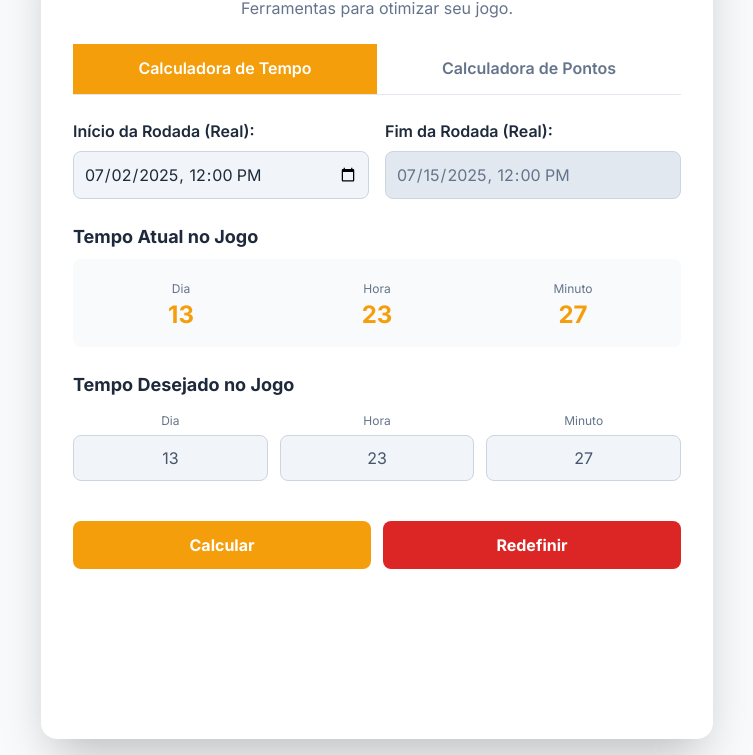
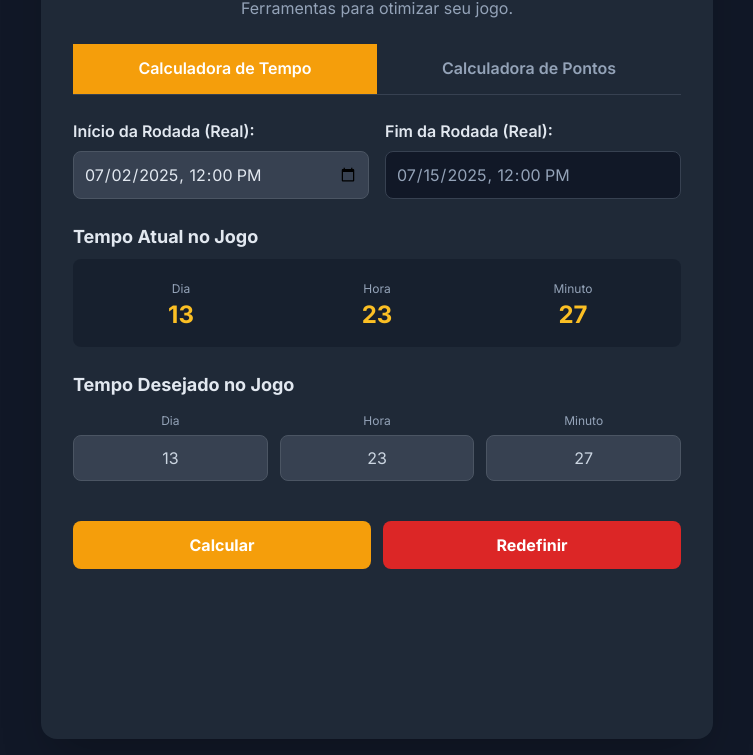
Before and after one commit to bernardotraad/the-crims-calculator, a plain HTML site: page index.html in a window 1280 px wide. Shown: the part 96-851 px from the top of the page, without its empty margins (263-1016 px from the left). Drawn offline with nearby package versions, Linux system fonts and the light colour scheme.

Commit message:
Update index.html

```diff
--- a/index.html
+++ b/index.html
@@ -1,9 +1,9 @@
 <!DOCTYPE html>
-<html lang="pt-BR">
+<html lang="pt-BR" class="dark">
 <head>
     <meta charset="UTF-8">
     <meta name="viewport" content="width=device-width, initial-scale=1.0">
-    <title>Calculadora The Crims | PRO</title>
+    <title>Calculadora | The Crims</title>
     <script src="https://cdn.tailwindcss.com"></script>
     <link rel="preconnect" href="https://fonts.googleapis.com">
     <link rel="preconnect" href="https://fonts.gstatic.com" crossorigin>
@@ -29,38 +29,21 @@
             background-color: #f59e0b;
             color: white;
         }
-        /* Lógica de ícones simplificada */
-        #theme-icon-dark {
-            display: none;
-        }
-
-        .dark #theme-icon-light {
-            display: none;
-        }
-
-        .dark #theme-icon-dark {
-            display: block;
-        }
     </style>
 </head>
-<body class="bg-slate-50 dark:bg-gray-900 text-slate-600 dark:text-slate-300 flex items-center justify-center min-h-screen p-4 transition-colors duration-300">
+<body class="bg-gray-900 text-slate-300 flex items-center justify-center min-h-screen p-4 transition-colors duration-300">
 
-    <div class="container bg-white dark:bg-gray-800 p-6 sm:p-8 rounded-2xl shadow-2xl max-w-2xl w-full mx-auto space-y-6">
+    <div class="container bg-gray-800 p-6 sm:p-8 rounded-2xl shadow-2xl max-w-2xl w-full mx-auto space-y-6">
         <header class="text-center relative">
-            <h1 class="text-3xl sm:text-4xl font-extrabold text-amber-500 dark:text-amber-400">Calculadora The Crims</h1>
-            <p class="text-slate-500 dark:text-slate-400 mt-1">Ferramentas para otimizar seu jogo.</p>
-
-            <button id="theme-toggle" class="absolute top-0 right-0 p-2 rounded-full text-slate-500 dark:text-slate-400 hover:bg-slate-200 dark:hover:bg-gray-700 transition-colors">
-                <svg id="theme-icon-light" class="w-6 h-6" fill="none" stroke="currentColor" viewBox="0 0 24 24"><path stroke-linecap="round" stroke-linejoin="round" stroke-width="2" d="M12 3v1m0 16v1m9-9h-1M4 12H3m15.364 6.364l-.707-.707M6.343 6.343l-.707-.707m12.728 0l-.707.707M6.343 17.657l-.707.707M16 12a4 4 0 11-8 0 4 4 0 018 0z"></path></svg>
-                <svg id="theme-icon-dark" class="w-6 h-6" fill="none" stroke="currentColor" viewBox="0 0 24 24"><path stroke-linecap="round" stroke-linejoin="round" stroke-width="2" d="M20.354 15.354A9 9 0 018.646 3.646 9.003 9.003 0 0012 21a9.003 9.003 0 008.354-5.646z"></path></svg>
-            </button>
+            <h1 class="text-3xl sm:text-4xl font-extrabold text-amber-400">Calculadora The Crims</h1>
+            <p class="text-slate-400 mt-1">Ferramentas para otimizar seu jogo.</p>
         </header>
 
-        <nav class="flex border-b border-slate-200 dark:border-gray-700">
-            <button class="tab-button flex-1 py-3 px-4 text-sm sm:text-base font-semibold text-slate-500 dark:text-slate-400 border-b-2 border-transparent transition-colors duration-300 hover:text-amber-500 dark:hover:text-amber-400" data-tab-id="timeCalculatorTabContent">
+        <nav class="flex border-b border-gray-700">
+            <button class="tab-button flex-1 py-3 px-4 text-sm sm:text-base font-semibold text-slate-400 border-b-2 border-transparent transition-colors duration-300 hover:text-amber-400" data-tab-id="timeCalculatorTabContent">
                 Calculadora de Tempo
             </button>
-            <button class="tab-button flex-1 py-3 px-4 text-sm sm:text-base font-semibold text-slate-500 dark:text-slate-400 border-b-2 border-transparent transition-colors duration-300 hover:text-amber-500 dark:hover:text-amber-400" data-tab-id="pointsCalculatorTabContent">
+            <button class="tab-button flex-1 py-3 px-4 text-sm sm:text-base font-semibold text-slate-400 border-b-2 border-transparent transition-colors duration-300 hover:text-amber-400" data-tab-id="pointsCalculatorTabContent">
                 Calculadora de Pontos
             </button>
         </nav>
@@ -69,45 +52,45 @@
             <div id="timeCalculatorTabContent" class="tab-content space-y-6">
                 <section class="grid grid-cols-1 md:grid-cols-2 gap-4">
                     <div class="space-y-2">
-                        <label for="roundStartDate" class="font-semibold text-slate-800 dark:text-slate-200">Início da Rodada (Real):</label>
-                        <input type="datetime-local" id="roundStartDate" class="w-full bg-slate-100 dark:bg-gray-700 border border-slate-300 dark:border-gray-600 rounded-lg p-2.5 text-slate-800 dark:text-slate-200 focus:ring-2 focus:ring-amber-500 focus:border-amber-500 outline-none">
+                        <label for="roundStartDate" class="font-semibold text-slate-200">Início da Rodada (Real):</label>
+                        <input type="datetime-local" id="roundStartDate" class="w-full bg-gray-700 border border-gray-600 rounded-lg p-2.5 text-slate-200 focus:ring-2 focus:ring-amber-500 focus:border-amber-500 outline-none">
                     </div>
                     <div class="space-y-2">
-                        <label for="currentRoundEndDate" class="font-semibold text-slate-800 dark:text-slate-200">Fim da Rodada (Real):</label>
-                        <input type="datetime-local" id="currentRoundEndDate" readonly class="w-full bg-slate-200 dark:bg-gray-900 border border-slate-300 dark:border-gray-700 rounded-lg p-2.5 text-slate-500 dark:text-slate-400 cursor-not-allowed">
+                        <label for="currentRoundEndDate" class="font-semibold text-slate-200">Fim da Rodada (Real):</label>
+                        <input type="datetime-local" id="currentRoundEndDate" readonly class="w-full bg-gray-900 border border-gray-700 rounded-lg p-2.5 text-slate-400 cursor-not-allowed">
                     </div>
                 </section>
                 <section>
-                    <h3 class="font-bold text-lg text-slate-800 dark:text-slate-200 mb-2">Tempo Atual no Jogo</h3>
-                    <div class="grid grid-cols-3 gap-3 text-center bg-slate-100/50 dark:bg-gray-900/50 p-4 rounded-lg">
+                    <h3 class="font-bold text-lg text-slate-200 mb-2">Tempo Atual no Jogo</h3>
+                    <div class="grid grid-cols-3 gap-3 text-center bg-gray-900/50 p-4 rounded-lg">
                         <div>
-                            <span class="text-xs text-slate-500 dark:text-slate-400">Dia</span>
-                            <input type="number" id="currentDay" readonly class="w-full bg-transparent text-amber-500 dark:text-amber-400 text-2xl font-bold text-center outline-none">
+                            <span class="text-xs text-slate-400">Dia</span>
+                            <input type="number" id="currentDay" readonly class="w-full bg-transparent text-amber-400 text-2xl font-bold text-center outline-none">
                         </div>
                         <div>
-                            <span class="text-xs text-slate-500 dark:text-slate-400">Hora</span>
-                            <input type="number" id="currentHour" readonly class="w-full bg-transparent text-amber-500 dark:text-amber-400 text-2xl font-bold text-center outline-none">
+                            <span class="text-xs text-slate-400">Hora</span>
+                            <input type="number" id="currentHour" readonly class="w-full bg-transparent text-amber-400 text-2xl font-bold text-center outline-none">
                         </div>
                         <div>
-                            <span class="text-xs text-slate-500 dark:text-slate-400">Minuto</span>
-                            <input type="number" id="currentMinute" readonly class="w-full bg-transparent text-amber-500 dark:text-amber-400 text-2xl font-bold text-center outline-none">
+                            <span class="text-xs text-slate-400">Minuto</span>
+                            <input type="number" id="currentMinute" readonly class="w-full bg-transparent text-amber-400 text-2xl font-bold text-center outline-none">
                         </div>
                     </div>
                 </section>
                 <section>
-                    <h3 class="font-bold text-lg text-slate-800 dark:text-slate-200 mb-2">Tempo Desejado no Jogo</h3>
+                    <h3 class="font-bold text-lg text-slate-200 mb-2">Tempo Desejado no Jogo</h3>
                     <div class="grid grid-cols-3 gap-3 text-center">
                         <div>
-                            <span class="text-xs text-slate-500 dark:text-slate-400">Dia</span>
-                            <input type="number" id="targetDay" placeholder="Dia" min="1" class="w-full bg-slate-100 dark:bg-gray-700 border border-slate-300 dark:border-gray-600 rounded-lg p-2.5 text-center focus:ring-2 focus:ring-amber-500 focus:border-amber-500 outline-none mt-1">
+                            <span class="text-xs text-slate-400">Dia</span>
+                            <input type="number" id="targetDay" placeholder="Dia" min="1" class="w-full bg-gray-700 border border-gray-600 rounded-lg p-2.5 text-center focus:ring-2 focus:ring-amber-500 focus:border-amber-500 outline-none mt-1">
                         </div>
                         <div>
-                            <span class="text-xs text-slate-500 dark:text-slate-400">Hora</span>
-                            <input type="number" id="targetHour" placeholder="Hora" min="0" max="23" class="w-full bg-slate-100 dark:bg-gray-700 border border-slate-300 dark:border-gray-600 rounded-lg p-2.5 text-center focus:ring-2 focus:ring-amber-500 focus:border-amber-500 outline-none mt-1">
+                            <span class="text-xs text-slate-400">Hora</span>
+                            <input type="number" id="targetHour" placeholder="Hora" min="0" max="23" class="w-full bg-gray-700 border border-gray-600 rounded-lg p-2.5 text-center focus:ring-2 focus:ring-amber-500 focus:border-amber-500 outline-none mt-1">
                         </div>
                         <div>
-                            <span class="text-xs text-slate-500 dark:text-slate-400">Minuto</span>
-                            <input type="number" id="targetMinute" placeholder="Minuto" min="0" max="59" class="w-full bg-slate-100 dark:bg-gray-700 border border-slate-300 dark:border-gray-600 rounded-lg p-2.5 text-center focus:ring-2 focus:ring-amber-500 focus:border-amber-500 outline-none mt-1">
+                            <span class="text-xs text-slate-400">Minuto</span>
+                            <input type="number" id="targetMinute" placeholder="Minuto" min="0" max="59" class="w-full bg-gray-700 border border-gray-600 rounded-lg p-2.5 text-center focus:ring-2 focus:ring-amber-500 focus:border-amber-500 outline-none mt-1">
                         </div>
                     </div>
                 </section>
@@ -115,20 +98,20 @@
                     <button id="calculateTimeButton" class="w-full bg-amber-500 hover:bg-amber-600 text-white font-bold py-3 px-4 rounded-lg transition-transform transform hover:scale-105">Calcular</button>
                     <button id="resetTimeCalculatorButton" class="w-full bg-red-600 hover:bg-red-700 text-white font-bold py-3 px-4 rounded-lg transition-transform transform hover:scale-105">Redefinir</button>
                 </div>
-                <div id="result" class="text-center font-semibold text-green-600 dark:text-green-400 min-h-[1.5em]"></div>
-                <div id="localTimeResult" class="text-center text-sm text-slate-500 dark:text-slate-400 min-h-[1.25em]"></div>
+                <div id="result" class="text-center font-semibold text-green-400 min-h-[1.5em]"></div>
+                <div id="localTimeResult" class="text-center text-sm text-slate-400 min-h-[1.25em]"></div>
                 <div id="errorMessage" class="text-center font-semibold text-red-500 min-h-[1.5em]"></div>
             </div>
 
             <div id="pointsCalculatorTabContent" class="tab-content hidden space-y-6">
                 <section class="grid grid-cols-1 md:grid-cols-2 gap-4">
                     <div class="space-y-2">
-                        <label for="totalPoints" class="font-semibold text-slate-800 dark:text-slate-200">Total de Pontos:</label>
-                        <input type="number" id="totalPoints" min="0" value="10000" class="w-full bg-slate-100 dark:bg-gray-700 border border-slate-300 dark:border-gray-600 rounded-lg p-2.5 text-slate-800 dark:text-slate-200 focus:ring-2 focus:ring-amber-500 focus:border-amber-500 outline-none">
+                        <label for="totalPoints" class="font-semibold text-slate-200">Total de Pontos:</label>
+                        <input type="number" id="totalPoints" min="0" value="10000" class="w-full bg-gray-700 border border-gray-600 rounded-lg p-2.5 text-slate-200 focus:ring-2 focus:ring-amber-500 focus:border-amber-500 outline-none">
                     </div>
                     <div class="space-y-2">
-                        <label for="playerClass" class="font-semibold text-slate-800 dark:text-slate-200">Carregar Padrão da Classe:</label>
-                        <select id="playerClass" class="w-full bg-slate-100 dark:bg-gray-700 border border-slate-300 dark:border-gray-600 rounded-lg p-2.5 text-slate-800 dark:text-slate-200 focus:ring-2 focus:ring-amber-500 focus:border-amber-500 outline-none">
+                        <label for="playerClass" class="font-semibold text-slate-200">Carregar Padrão da Classe:</label>
+                        <select id="playerClass" class="w-full bg-gray-700 border border-gray-600 rounded-lg p-2.5 text-slate-200 focus:ring-2 focus:ring-amber-500 focus:border-amber-500 outline-none">
                             <option value="assassino">Assassino de Aluguel</option>
                             <option value="cafetao">Cafetão</option>
                             <option value="corretor">Corretor</option>
@@ -139,7 +122,7 @@
                     </div>
                 </section>
 
-                <section id="pointsDistributionSection" class="bg-slate-100/50 dark:bg-gray-900/50 p-4 rounded-lg space-y-3">
+                <section id="pointsDistributionSection" class="bg-gray-900/50 p-4 rounded-lg space-y-3">
                 </section>
 
                 <div class="flex flex-col sm:flex-row gap-3 pt-4">
@@ -170,7 +153,6 @@
 
         // --- SELETORES DE ELEMENTOS DOM ---
         const DOMElements = {
-            themeToggle: document.getElementById('theme-toggle'),
             tabs: document.querySelectorAll('.tab-button'),
             tabContents: document.querySelectorAll('.tab-content'),
             roundStartDate: document.getElementById('roundStartDate'),
@@ -330,18 +312,18 @@
                 Object.keys(CONFIG.CLASS_DISTRIBUTIONS.assassino).forEach(attr => {
                     html += `
                             <div class="grid grid-cols-12 gap-2 items-center">
-                                <label class="col-span-3 font-semibold text-slate-700 dark:text-slate-300">${attr}</label>
-                                <span id="points-for-${attr}" class="col-span-4 text-green-600 dark:text-green-400 font-bold">0</span>
+                                <label class="col-span-3 font-semibold text-slate-200">${attr}</label>
+                                <span id="points-for-${attr}" class="col-span-4 text-green-400 font-bold">0</span>
                                 <div class="col-span-5 flex items-center">
-                                    <input type="number" id="percent-for-${attr}" data-attr="${attr}" class="w-full bg-white dark:bg-gray-700 border border-slate-300 dark:border-gray-600 rounded-lg p-1.5 text-center focus:ring-1 focus:ring-amber-500 outline-none percent-input" min="0" max="100">
+                                    <input type="number" id="percent-for-${attr}" data-attr="${attr}" class="w-full bg-gray-700 border border-gray-600 rounded-lg p-1.5 text-center focus:ring-1 focus:ring-amber-500 outline-none percent-input" min="0" max="100">
                                     <span class="ml-2">%</span>
                                 </div>
                             </div>
                         `;
                 });
                 html += `
-                        <div class="grid grid-cols-12 gap-2 items-center pt-2 border-t border-slate-300 dark:border-gray-600">
-                            <label class="col-span-7 font-bold text-slate-800 dark:text-slate-200">Total %</label>
+                        <div class="grid grid-cols-12 gap-2 items-center pt-2 border-t border-gray-600">
+                            <label class="col-span-7 font-bold text-slate-200">Total %</label>
                             <span id="total-percent" class="col-span-5 font-bold text-center">100%</span>
                         </div>`;
                 DOMElements.pointsDistributionSection.innerHTML = html;
@@ -397,23 +379,6 @@
 
         // --- FUNÇÃO DE INICIALIZAÇÃO PRINCIPAL ---
         function main() {
-            // Lógica de Tema - Simplificada
-            const htmlEl = document.documentElement;
-            if (localStorage.theme === 'dark' || (!('theme' in localStorage) && window.matchMedia('(prefers-color-scheme: dark)').matches)) {
-                htmlEl.classList.add('dark');
-            } else {
-                htmlEl.classList.remove('dark');
-            }
-
-            DOMElements.themeToggle.addEventListener('click', () => {
-                htmlEl.classList.toggle('dark');
-                if (htmlEl.classList.contains('dark')) {
-                    localStorage.theme = 'dark';
-                } else {
-                    localStorage.theme = 'light';
-                }
-            });
-
             // Configura o restante da aplicação
             DOMElements.tabs.forEach(tab => tab.addEventListener('click', () => showTab(tab.dataset.tabId)));
 
```
